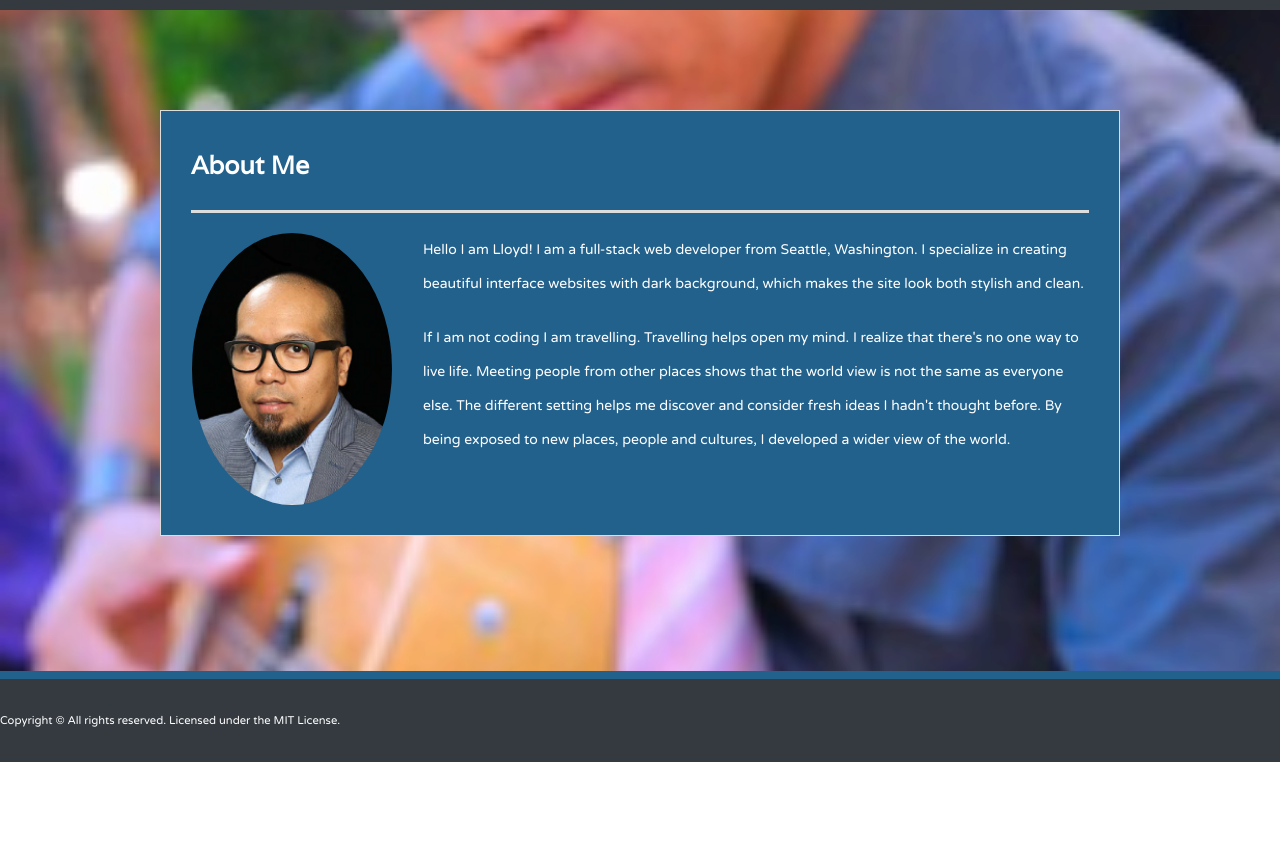
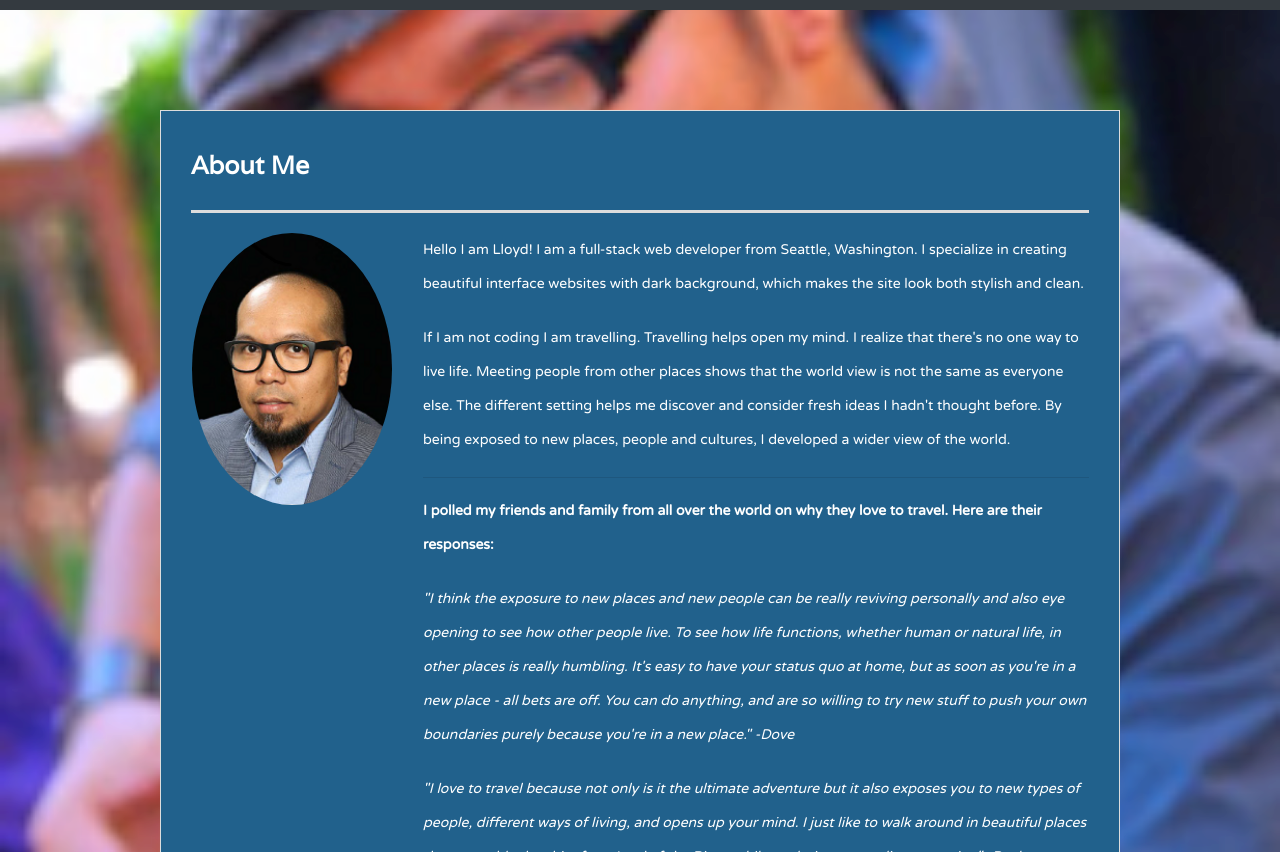
Before and after one commit to Ethanlloyd21/Portfolio_Responsive, a plain HTML site: page index.html in a window 1280 px wide. Shown: the part 100-952 px from the top of the page. Before the commit the page ends 862 px from the top, so only its background shows below. Drawn offline with nearby package versions, Linux system fonts and the light colour scheme.

Commit message:
Add files via upload

```diff
--- a/index.html
+++ b/index.html
@@ -76,6 +76,16 @@
             The different setting helps me discover and consider fresh ideas I hadn't thought before. By being
             exposed to new places, people and cultures, I developed a wider view of the world.
           </p>
+          <hr>
+          <p>
+            <b>I polled my friends and family from all over the world on why they love to travel. Here are their responses:</b>
+          </p>
+          <p>
+            <i>"I think the exposure to new places and new people can be really reviving personally and also eye opening to see how other people live. To see how life functions, whether human or natural life, in other places is really humbling. It's easy to have your status quo at home, but as soon as you're in a new place - all bets are off. You can do anything, and are so willing to try new stuff to push your own boundaries purely because you're in a new place." -Dove </i>
+          </p>
+          <p>
+            <i>"I love to travel because not only is it the ultimate adventure but it also exposes you to new types of people, different ways of living, and opens up your mind. I just like to walk around in beautiful places that resemble the shire from Lord of the Rings while exploring new culinary terrains." -Paul </i>
+          </p>
         </div>
       </div>
     </section>
```
